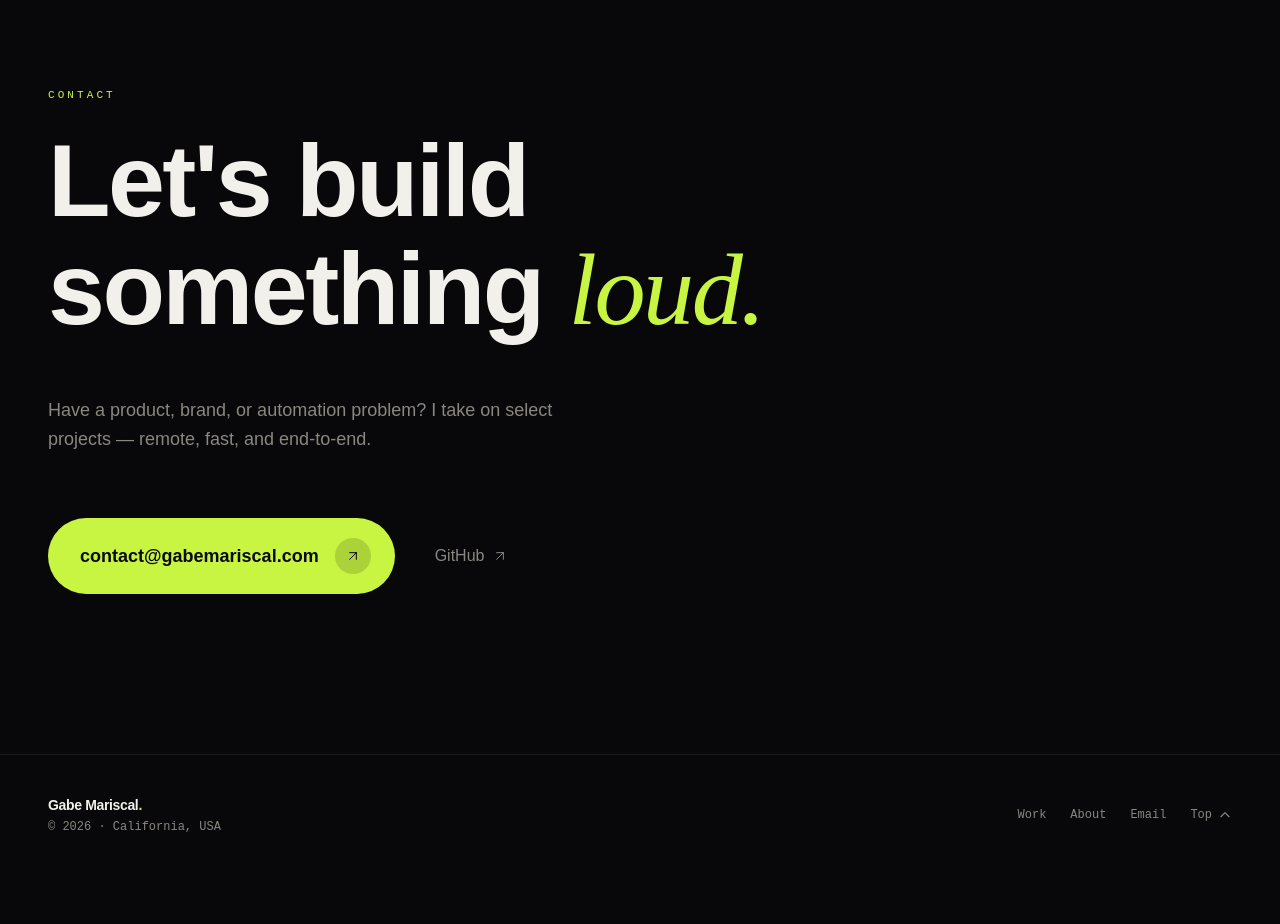
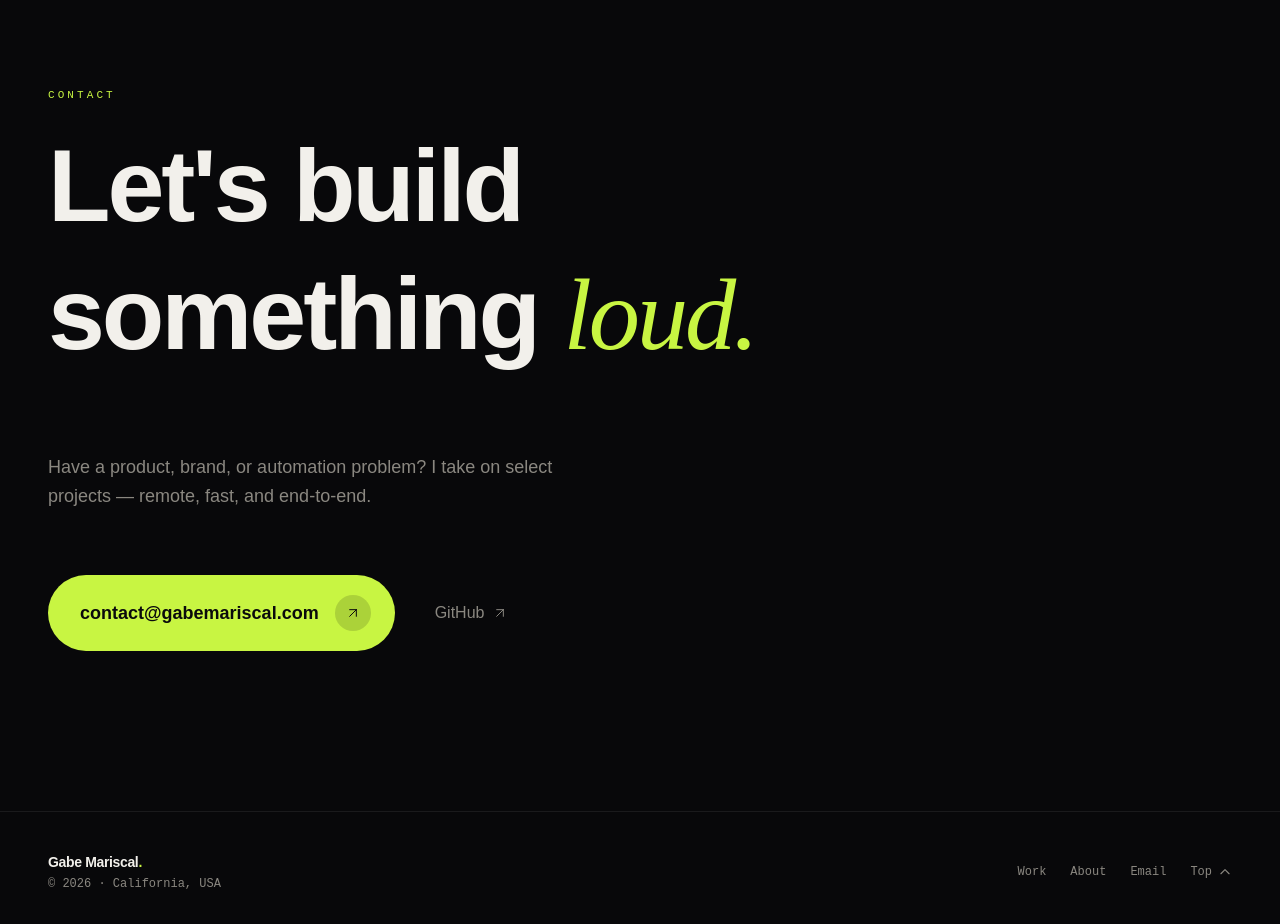
Before and after one commit to betrnames/gabemariscal.com, a React (Vite) app: page / in a window 1280 px wide. Shown: the part 5500-6424 px from the top of the page. Before the commit the page ends 6375 px from the top, so only its background shows below. Built offline with nearby package versions, Linux system fonts and the light colour scheme.

Commit message:
fix contact heading g descender fully clipped by line box

```diff
--- a/src/App.tsx
+++ b/src/App.tsx
@@ -894,12 +894,13 @@ function Contact() {
           </p>
         </Reveal>
 
-        <Reveal delay={1}>
-          <h2 className="font-display font-bold text-[clamp(2.5rem,8vw,6.5rem)] tracking-tight leading-[1.08] sm:leading-[1.05] pb-[0.12em] mb-8 sm:mb-10">
-            Let&apos;s build
-            <br />
-            something{' '}
-            <span className="font-serif italic font-normal text-primary">loud.</span>
+        <Reveal delay={1} className="overflow-visible">
+          <h2 className="contact-heading font-display font-bold tracking-tight text-foreground mb-8 sm:mb-10">
+            <span className="contact-heading-line">Let&apos;s build</span>
+            <span className="contact-heading-line">
+              something{' '}
+              <span className="font-serif italic font-normal text-primary">loud.</span>
+            </span>
           </h2>
         </Reveal>
 
--- a/src/index.css
+++ b/src/index.css
@@ -281,10 +281,29 @@ html.light .aurora-blob-3 {
   }
 }
 
+/* ─── Contact heading (Syne “g” descenders need room) ─── */
+.contact-heading {
+  font-size: clamp(2.5rem, 8vw, 6.5rem);
+  letter-spacing: -0.03em;
+  line-height: 1.15;
+  overflow: visible;
+  /* Glyphs in Syne sit outside the em box — pad so “g” isn’t sliced */
+  padding-bottom: 0.28em;
+}
+
+.contact-heading-line {
+  display: block;
+  overflow: visible;
+  /* Separate line boxes so descenders aren’t crushed by the next line */
+  padding-bottom: 0.08em;
+  margin-bottom: 0.02em;
+}
+
 /* ─── Reveal on scroll ─── */
 .reveal {
   opacity: 0;
   transform: translateY(36px);
+  overflow: visible;
   transition:
     opacity 0.9s var(--ease-out-expo),
     transform 0.9s var(--ease-out-expo);
```
